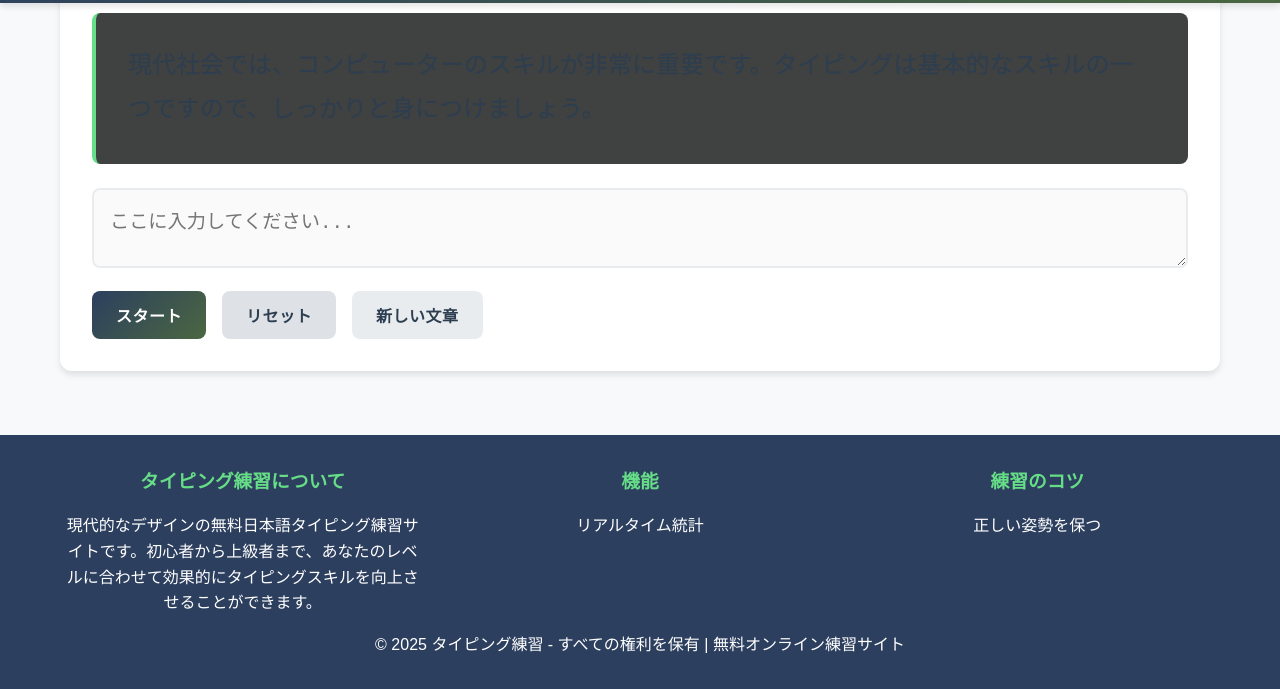
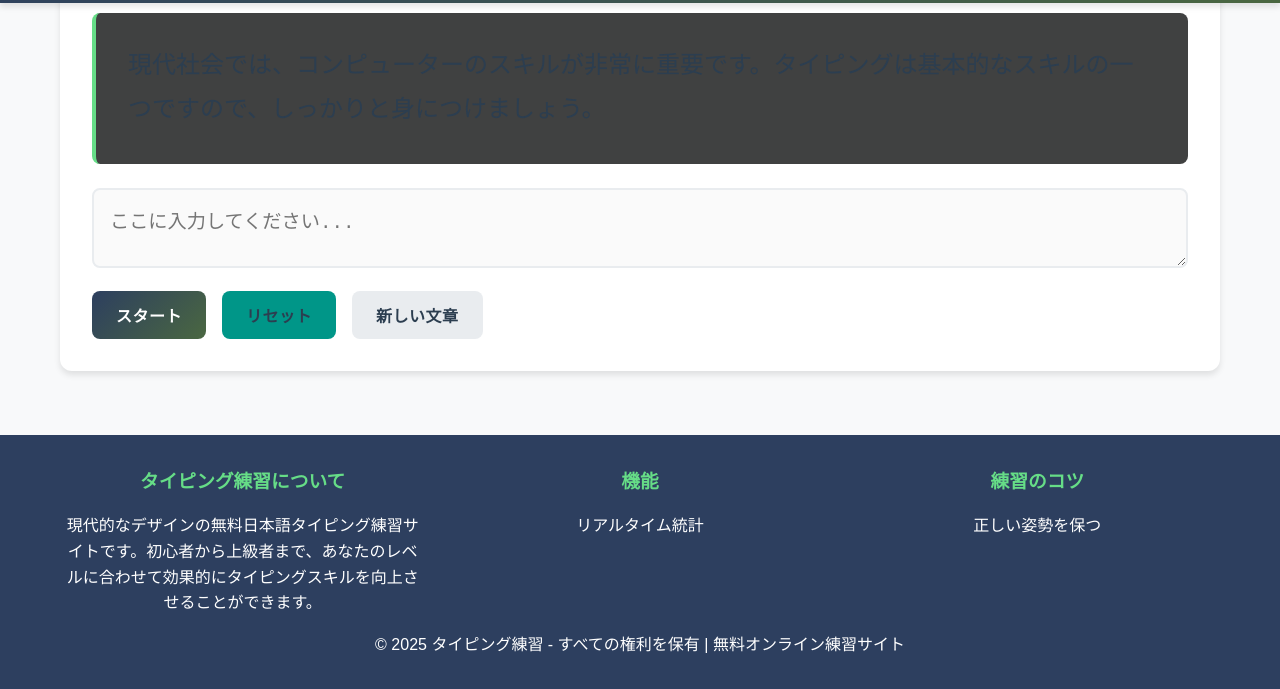
Before and after one commit to kaloodinaz/typing-practice, a plain HTML site: page index.html in a window 1280 px wide. In both pictures the pointer is over the button "リセット". Shown: the part 497-1186 px from the top of the page. Drawn offline with Linux system fonts and the light colour scheme.

Commit message:
Update index.html

```diff
--- a/index.html
+++ b/index.html
@@ -260,7 +260,7 @@
         }
 
         .btn-secondary:hover {
-            background: #dee2e6;
+            background: #009688;
         }
 
         /* Timer */
```
